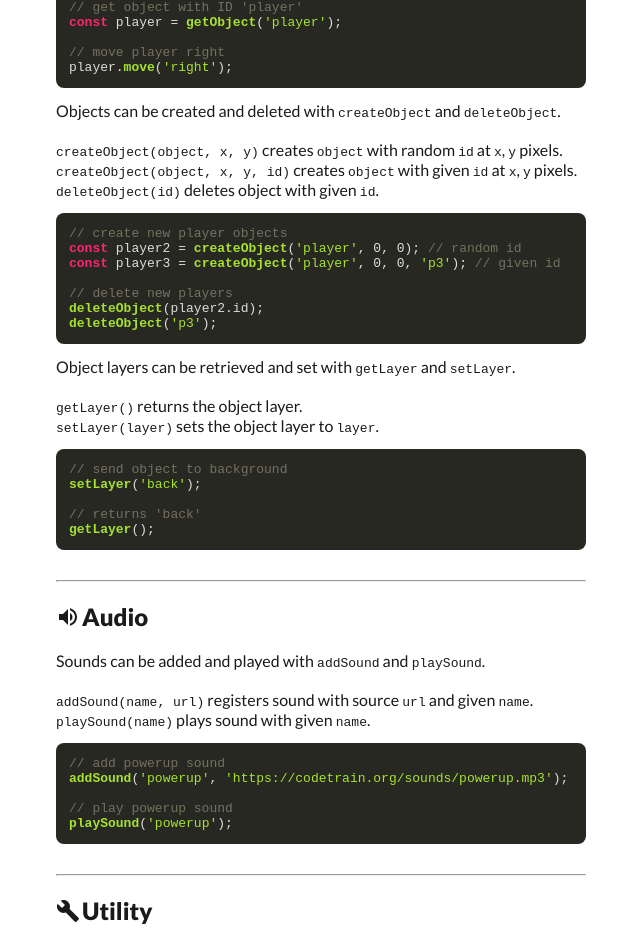
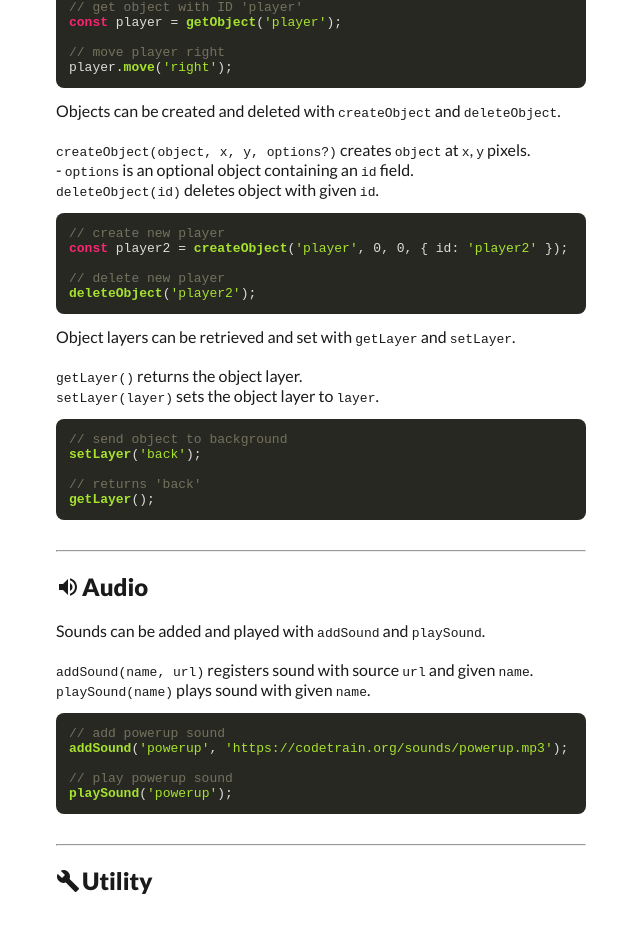
Before and after one commit to LearnCodeOrg/codetrain, a Next.js app: page /docs in a window 1280 px wide. Shown: the part 3268-4210 px from the top of the page, without its empty margins (260-900 px from the left). Built offline with nearby package versions, Linux system fonts and the light colour scheme; no server answers; the database is empty.

Commit message:
Document createObject options change.

```diff
--- a/pages/docs.js
+++ b/pages/docs.js
@@ -344,22 +344,18 @@ player.move('right');`}
           </Code>
           Objects can be created and deleted with <code>createObject</code>
           {' '}and <code>deleteObject</code>.<br /><br />
-          <code>createObject(object, x, y)</code> creates{' '}
-          <code>object</code> with random <code>id</code> at <code>x</code>,
-          {' '}<code>y</code> pixels.<br />
-          <code>createObject(object, x, y, id)</code> creates{' '}
-          <code>object</code> with given <code>id</code> at <code>x</code>,
-          {' '}<code>y</code> pixels.<br />
+          <code>createObject(object, x, y, options?)</code> creates{' '}
+          <code>object</code> at <code>x</code>, <code>y</code> pixels.<br />
+          - <code>options</code> is an optional object containing an{' '}
+          <code>id</code> field.<br />
           <code>deleteObject(id)</code> deletes object with given{' '}
           <code>id</code>.
           <Code>
-{`// create new player objects
-const player2 = createObject('player', 0, 0); // random id
-const player3 = createObject('player', 0, 0, 'p3'); // given id
+{`// create new player
+const player2 = createObject('player', 0, 0, { id: 'player2' });
 
-// delete new players
-deleteObject(player2.id);
-deleteObject('p3');`}
+// delete new player
+deleteObject('player2');`}
           </Code>
           Object layers can be retrieved and set with <code>getLayer</code>
           {' '}and <code>setLayer</code>.<br /><br />
```
